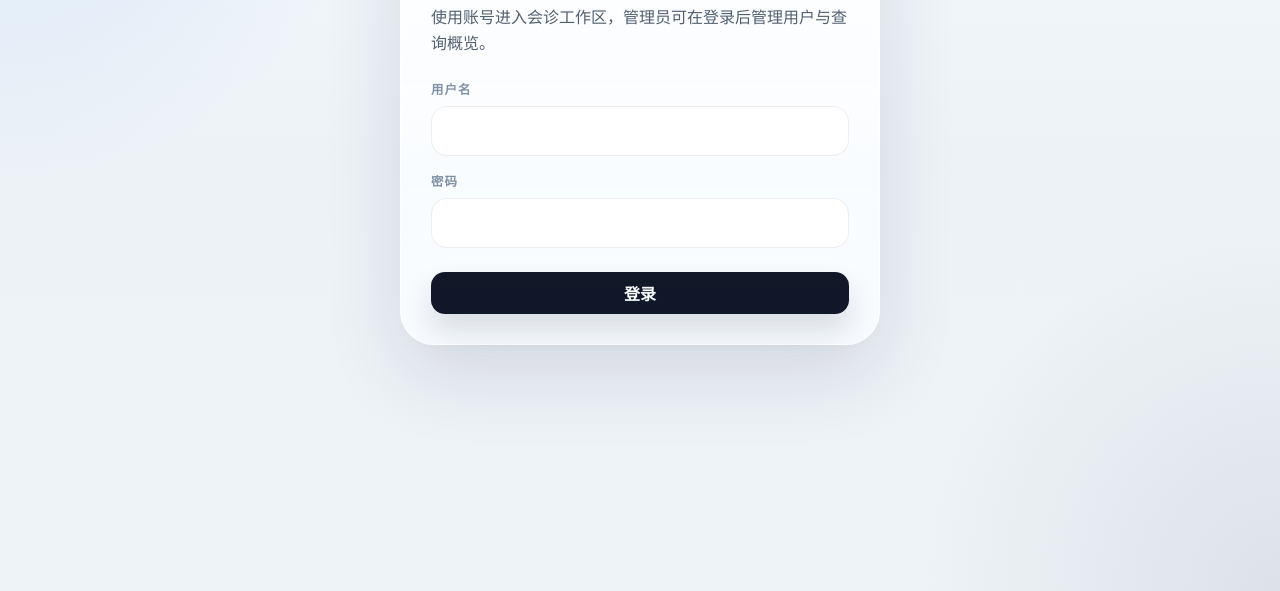
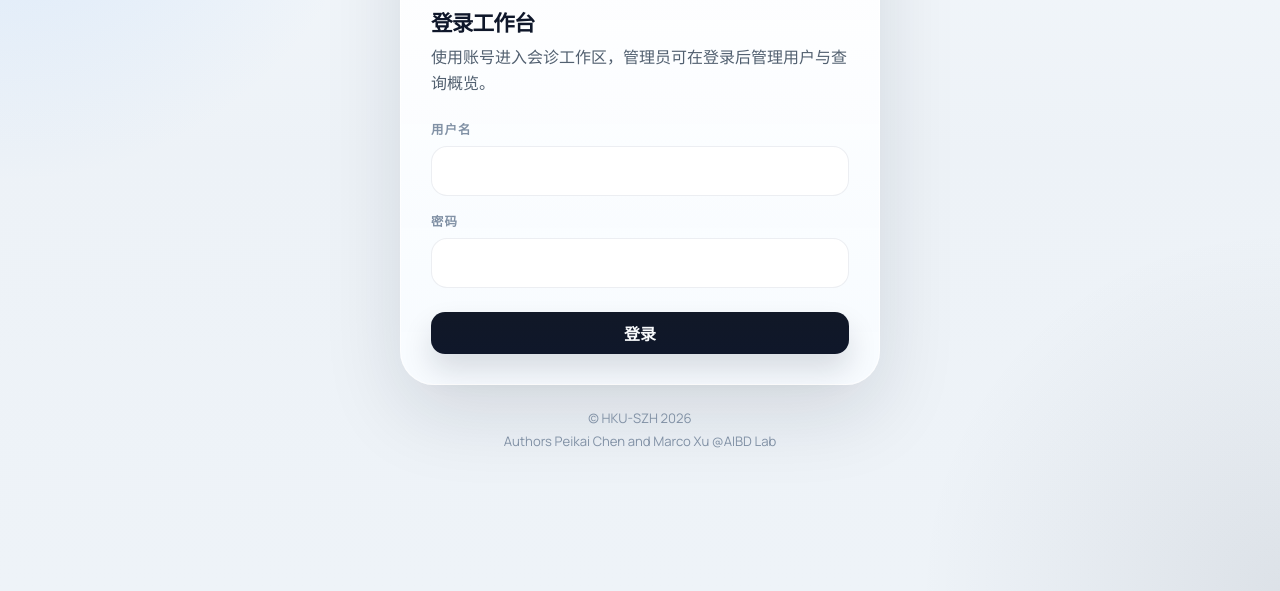
Before and after one commit to tanpuekai/multiagentRare, a plain HTML site: page frontend/index.html in a window 1280 px wide. Shown: the part 209-800 px from the top of the page. Drawn offline with Linux system fonts and the light colour scheme.

Commit message:
cleaner interface now

```diff
--- a/frontend/assets/main.js
+++ b/frontend/assets/main.js
@@ -770,6 +770,11 @@
             ${isSubmitting ? "登录中..." : "登录"}
           </button>
         </div>
+
+        <div className="login-footer">
+          <div>© HKU-SZH 2026</div>
+          <div>Authors Peikai Chen and Marco Xu @AIBD Lab</div>
+        </div>
       </div>
     `;
   }
--- a/frontend/assets/styles.css
+++ b/frontend/assets/styles.css
@@ -1057,8 +1057,12 @@ a {
 .login-shell {
   min-height: 100%;
   padding: 32px;
-  display: grid;
-  place-items: center;
+  display: flex;
+  flex-direction: column;
+  align-items: center;
+  justify-content: flex-start;
+  padding-top: 9vh;
+  gap: 22px;
 }
 
 .login-card {
@@ -1102,6 +1106,13 @@ a {
   width: 100%;
   height: 48px;
   border-radius: 16px;
+}
+
+.login-footer {
+  color: var(--text-faint);
+  font-size: 0.82rem;
+  line-height: 1.7;
+  text-align: center;
 }
 
 .account-create-card,
```
Also changed, not shown: 1 other file.
